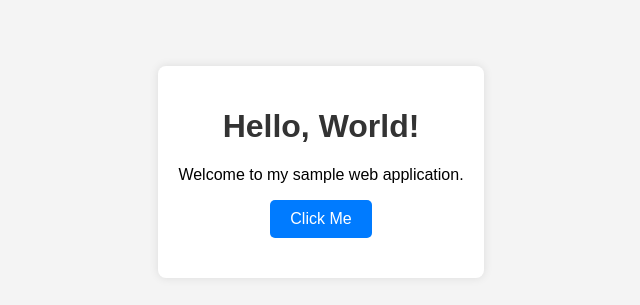
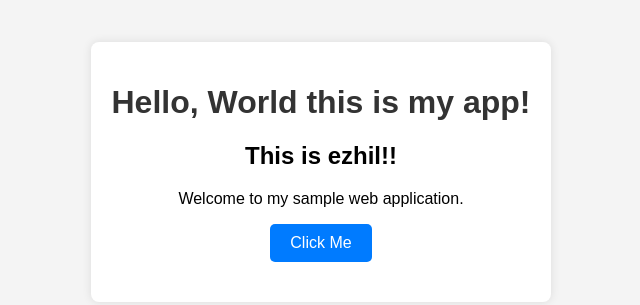
Before and after one commit to GitCosmicray/codebuild, a plain HTML site: page index.html in a window 1280 px wide. Shown: the part 228-533 px from the top of the page, without its empty margins (319-959 px from the left). Drawn offline with Linux system fonts and the light colour scheme.

Commit message:
Update index.html

```diff
--- a/index.html
+++ b/index.html
@@ -8,7 +8,8 @@
 </head>
 <body>
     <div class="container">
-        <h1>Hello, World!</h1>
+        <h1>Hello, World this is my app!</h1>
+        <h2>This is ezhil!!</h2>
         <p>Welcome to my sample web application.</p>
         <button id="clickMe">Click Me</button>
         <p id="output"></p>
```
